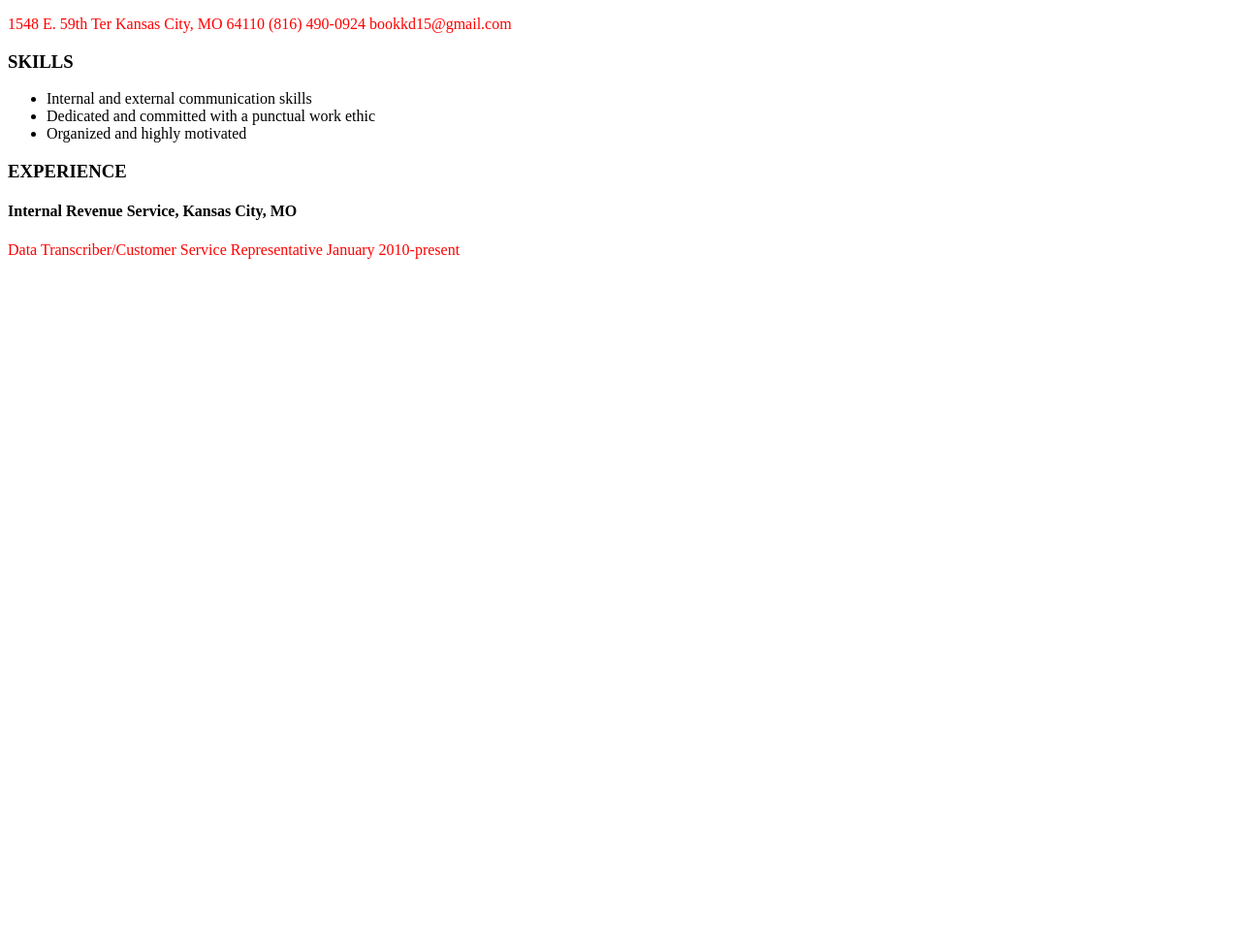
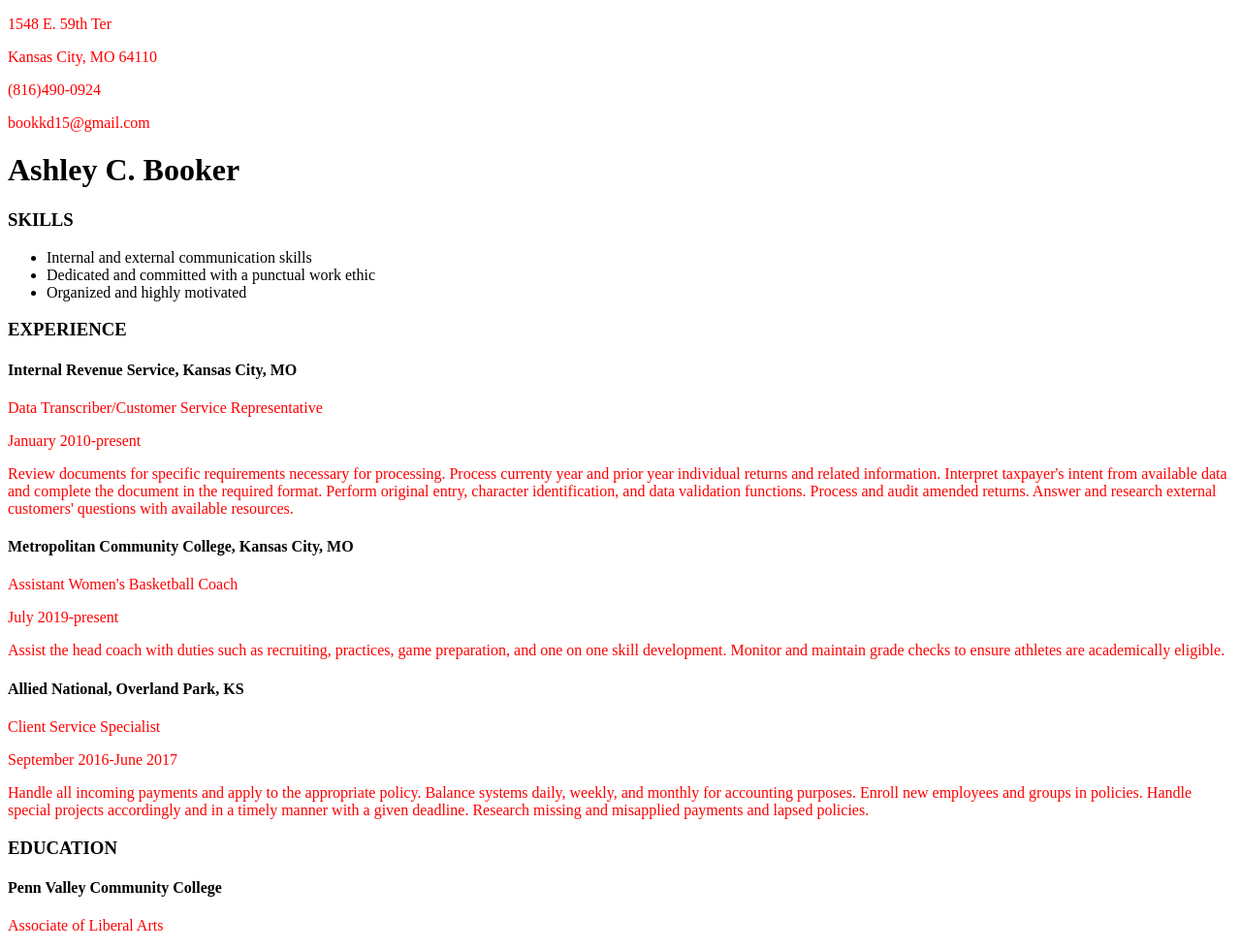
Before and after one commit to book15/book15.github.io, a plain HTML site: page index.html in a window 1280 px wide. Shown: the whole page at 97% size. Before the commit the page ends 800 px from the top, so only its background shows below. Drawn offline with Linux system fonts and the light colour scheme.

Commit message:
updated text

```diff
--- a/index.html
+++ b/index.html
@@ -1,10 +1,9 @@
 <!DOCTYPE html>
 <html>
-  <p> 1548 E. 59th Ter
-       Kansas City, MO 64110
-       (816) 490-0924
-       bookkd15@gmail.com
-  </p>
+  <p> 1548 E. 59th Ter</p>
+  <p>Kansas City, MO 64110</p>
+  <p>(816)490-0924</p>
+  <p>bookkd15@gmail.com</p>
   <head>
     <title>Ashley C. Booker</title>
     <meta charset="utf-8"/>
@@ -12,6 +11,8 @@
   </head>
 
   <body>
+    <h1> Ashley C. Booker</h1>
+
     <h3> SKILLS</h3>
     <ul>
       <li>Internal and external communication skills</li>
@@ -22,7 +23,27 @@
     <h3>EXPERIENCE</h3>
 
     <h4>Internal Revenue Service, Kansas City, MO</h4>
-    <p>Data Transcriber/Customer Service Representative
-      January 2010-present</p>
+    <p>Data Transcriber/Customer Service Representative</p>
+    <p>January 2010-present</p>
+    <p>Review documents for specific requirements necessary for processing. Process currenty year and prior year individual returns and related information.
+      Interpret taxpayer's intent from available data and complete the document in the required format. Perform original entry, character identification, and data validation functions.
+      Process and audit amended returns. Answer and research external customers' questions with available resources.</p>
+
+    <h4>Metropolitan Community College, Kansas City, MO</h4>
+    <p>Assistant Women's Basketball Coach</p>
+    <p>July 2019-present</p>
+    <p>Assist the head coach with duties such as recruiting, practices, game preparation, and one on one skill development.
+      Monitor and maintain grade checks to ensure athletes are academically eligible.</p>
+
+    <h4>Allied National, Overland Park, KS</h4>
+    <p>Client Service Specialist</p>
+    <p>September 2016-June 2017</p>
+    <p>Handle all incoming payments and apply to the appropriate policy. Balance systems daily, weekly, and monthly for accounting purposes.
+      Enroll new employees and groups in policies. Handle special projects accordingly and in a timely manner with a given deadline.
+      Research missing and misapplied payments and lapsed policies.</p>
+
+    <h3>EDUCATION</h3>
+
+    <h4>Penn Valley Community College</h4> <p>Associate of Liberal Arts</p>
   </body>
 </html>
```
